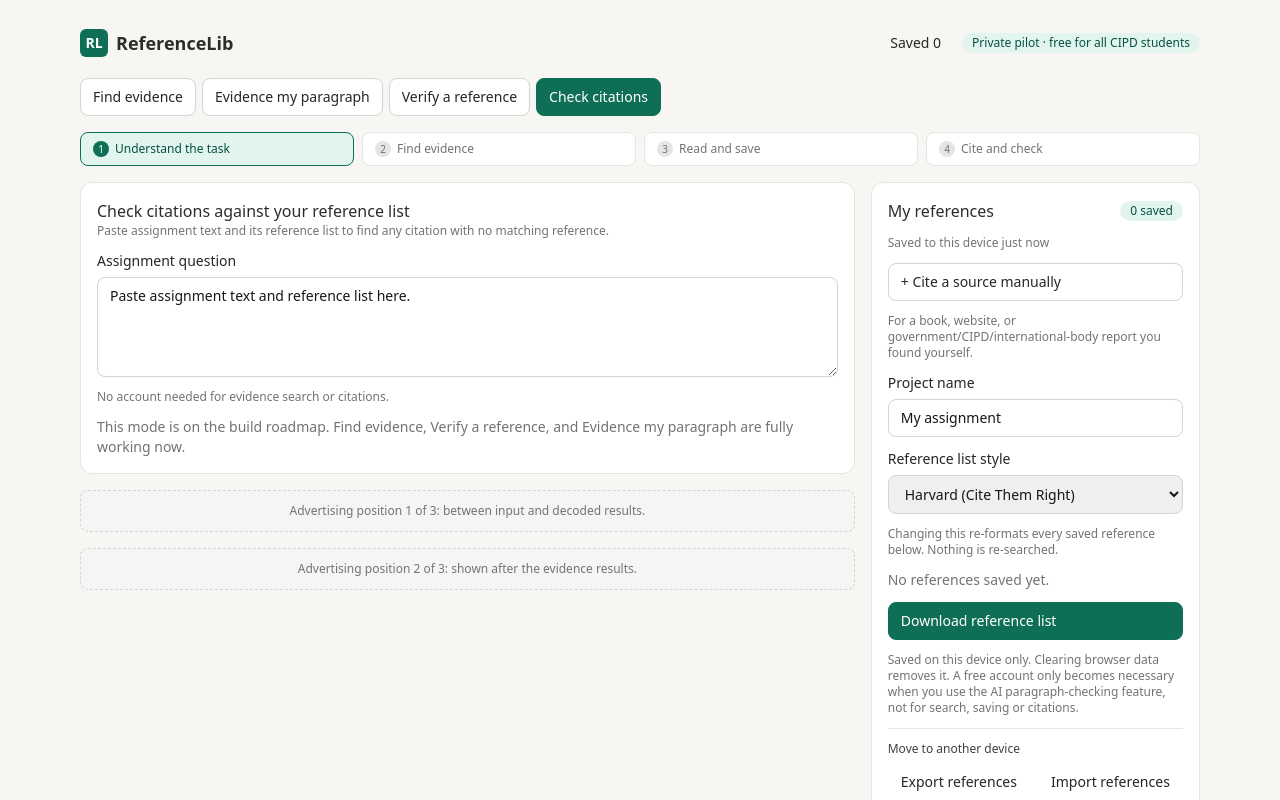
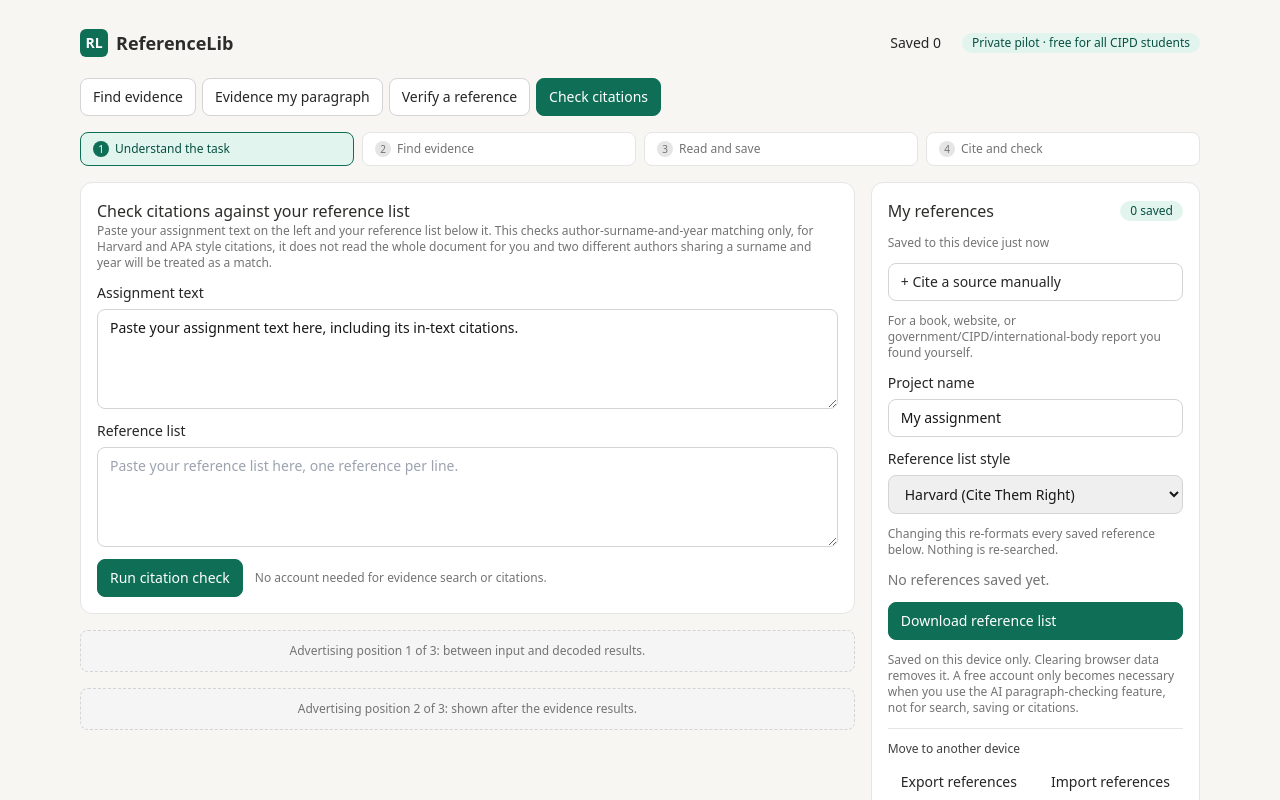
Before and after one commit to christophermccreanor-spec/referencelib, a Next.js app: page / in a window 1280 px wide. Both pictures are taken after a click on the button "Check citations". Shown: the top 800 px of the page. Built offline with nearby package versions, Linux system fonts and the light colour scheme.

Commit message:
Update page.tsx

```diff
--- a/app/page.tsx
+++ b/app/page.tsx
@@ -21,6 +21,7 @@
 } from "@/lib/types";
 import { evidenceCardToCitationRecord } from "@/lib/citation/csl/adapter";
 import { renderFullReference } from "@/lib/citation/csl/client";
+import { auditCitations, CitationAuditResult } from "@/lib/citation/audit";
 import {
   addSavedReference,
   exportReferencesToFile,
@@ -52,8 +53,8 @@
   },
   audit: {
     heading: "Check citations against your reference list",
-    help: "Paste assignment text and its reference list to find any citation with no matching reference.",
-    placeholder: "Paste assignment text and reference list here.",
+    help: "Paste your assignment text on the left and your reference list below it. This checks author-surname-and-year matching only, for Harvard and APA style citations, it does not read the whole document for you and two different authors sharing a surname and year will be treated as a match.",
+    placeholder: "Paste your assignment text here, including its in-text citations.",
     action: "Run citation check",
   },
 };
@@ -71,6 +72,17 @@
   const [results, setResults] = useState<EvidenceCardData[] | null>(null);
   const [searching, setSearching] = useState(false);
   const [searchError, setSearchError] = useState<string | null>(null);
+  // Editable search terms: the student can see and correct what the
+  // decoder extracted before it is actually sent to the evidence search,
+  // per blueprint section 5 ("editable search concepts"). Pre-filled from
+  // the decoder's output but never forced, since the rule-based decoder
+  // will occasionally get a phrase wrong and there was previously no way
+  // for a student to fix that themselves.
+  const [searchTermsInput, setSearchTermsInput] = useState("");
+  const [sinceYear, setSinceYear] = useState("");
+
+  const [auditReferenceList, setAuditReferenceList] = useState("");
+  const [auditResult, setAuditResult] = useState<CitationAuditResult | null>(null);
 
   const [verifyResult, setVerifyResult] = useState<VerifyResponse | null>(null);
   const [verifying, setVerifying] = useState(false);
@@ -107,6 +119,10 @@
     setParagraphResults(null);
     setParagraphError(null);
     setOpenedIds(new Set());
+    setSearchTermsInput("");
+    setSinceYear("");
+    setAuditReferenceList("");
+    setAuditResult(null);
   }
 
   async function handleDecode() {
@@ -121,7 +137,9 @@
       });
       const data = await res.json();
       if (!res.ok) throw new Error(data.error ?? "Could not decode the question.");
-      setDecoded(data as DecodedQuestion);
+      const decodedQuestion = data as DecodedQuestion;
+      setDecoded(decodedQuestion);
+      setSearchTermsInput(decodedQuestion.searchTerms.join(", "));
     } catch (error) {
       setDecodeError(error instanceof Error ? error.message : "Something went wrong.");
     } finally {
@@ -134,10 +152,23 @@
     setSearching(true);
     setSearchError(null);
     try {
+      const editedTerms = searchTermsInput
+        .split(",")
+        .map((t) => t.trim())
+        .filter(Boolean);
+      const terms = editedTerms.length
+        ? editedTerms
+        : decoded.searchTerms.length
+        ? decoded.searchTerms
+        : [decoded.question];
+      const parsedYear = Number(sinceYear);
       const res = await fetch("/api/search", {
         method: "POST",
         headers: { "Content-Type": "application/json" },
-        body: JSON.stringify({ terms: decoded.searchTerms.length ? decoded.searchTerms : [decoded.question] }),
+        body: JSON.stringify({
+          terms,
+          sinceYear: sinceYear.trim() && Number.isFinite(parsedYear) ? parsedYear : undefined,
+        }),
       });
       const data = await res.json();
       if (!res.ok) throw new Error(data.error ?? "Search failed.");
@@ -191,6 +222,10 @@
     } finally {
       setParagraphSearching(false);
     }
+  }
+
+  function handleAuditCitations() {
+    setAuditResult(auditCitations(input, auditReferenceList));
   }
 
   function handleOpenReference(id: string) {
@@ -268,15 +303,26 @@
               <div className="text-xs text-neutral-500">{copy.help}</div>
             </div>
             <label className="form-label">
-              Assignment question
+              {view === "audit" ? "Assignment text" : "Assignment question"}
               <textarea
                 className="form-control min-h-[100px]"
                 value={input}
                 onChange={(e) => setInput(e.target.value)}
               />
             </label>
+            {view === "audit" && (
+              <label className="form-label">
+                Reference list
+                <textarea
+                  className="form-control min-h-[100px]"
+                  value={auditReferenceList}
+                  onChange={(e) => setAuditReferenceList(e.target.value)}
+                  placeholder="Paste your reference list here, one reference per line."
+                />
+              </label>
+            )}
             {view === "question" && (
-              <div className="grid gap-3 sm:grid-cols-2">
+              <div className="grid gap-3 sm:grid-cols-3">
                 <label className="form-label">
                   Qualification level
                   <select
@@ -307,6 +353,17 @@
                     ))}
                   </select>
                 </label>
+                <label className="form-label">
+                  Evidence from year (optional)
+                  <input
+                    type="number"
+                    inputMode="numeric"
+                    className="form-control"
+                    placeholder="e.g. 2018"
+                    value={sinceYear}
+                    onChange={(e) => setSinceYear(e.target.value)}
+                  />
+                </label>
               </div>
             )}
             <div className="flex items-center gap-3">
@@ -325,18 +382,60 @@
                   {paragraphSearching ? "Searching..." : copy.action}
                 </button>
               )}
+              {view === "audit" && (
+                <button
+                  className="btn btn-primary"
+                  onClick={handleAuditCitations}
+                  disabled={!input.trim() || !auditReferenceList.trim()}
+                >
+                  {copy.action}
+                </button>
+              )}
               <span className="text-xs text-neutral-500">No account needed for evidence search or citations.</span>
             </div>
             {decodeError && <div className="text-sm text-red-600">{decodeError}</div>}
             {verifyError && <div className="text-sm text-red-600">{verifyError}</div>}
             {paragraphError && <div className="text-sm text-red-600">{paragraphError}</div>}
-            {view === "audit" && (
-              <div className="text-sm text-neutral-500">
-                This mode is on the build roadmap. Find evidence, Verify a reference, and Evidence my paragraph
-                are fully working now.
+          </section>
+
+          {view === "audit" && auditResult && (
+            <section className="panel">
+              <h2 className="text-base font-medium">Citation check results</h2>
+              <div className="text-xs text-neutral-500">
+                Found {auditResult.citationCount} in-text citation{auditResult.citationCount === 1 ? "" : "s"} and{" "}
+                {auditResult.referenceCount} reference{auditResult.referenceCount === 1 ? "" : "s"}, with{" "}
+                {auditResult.matchedCount} matched by author surname and year.
               </div>
-            )}
-          </section>
+              {auditResult.unreferencedCitations.length === 0 && auditResult.uncitedReferences.length === 0 && (
+                <div className="text-sm text-emerald-700">
+                  Every in-text citation found a matching reference, and every reference found a matching
+                  citation.
+                </div>
+              )}
+              {auditResult.unreferencedCitations.length > 0 && (
+                <div className="grid gap-1.5">
+                  <strong className="text-sm">
+                    Cited in the text but not found in your reference list
+                  </strong>
+                  {auditResult.unreferencedCitations.map((c, i) => (
+                    <div key={i} className="text-sm text-neutral-700">
+                      ({c})
+                    </div>
+                  ))}
+                </div>
+              )}
+              {auditResult.uncitedReferences.length > 0 && (
+                <div className="grid gap-1.5">
+                  <strong className="text-sm">In your reference list but not cited in the text</strong>
+                  {auditResult.uncitedReferences.map((r, i) => (
+                    <div key={i} className="text-sm text-neutral-700">
+                      {r}
+                    </div>
+                  ))}
+                </div>
+              )}
+            </section>
+          )}
 
           {view === "paragraph" && paragraphResults && (
             <section className="panel">
@@ -446,6 +545,14 @@
                     .join(" ")}
                 </div>
               )}
+              <label className="form-label">
+                Search terms (edit these if they look wrong before searching)
+                <input
+                  className="form-control"
+                  value={searchTermsInput}
+                  onChange={(e) => setSearchTermsInput(e.target.value)}
+                />
+              </label>
               <div className="flex items-center gap-3">
                 <button className="btn btn-primary" onClick={handleSearch} disabled={searching}>
                   {searching ? "Searching..." : "Find free peer-reviewed evidence"}
```
